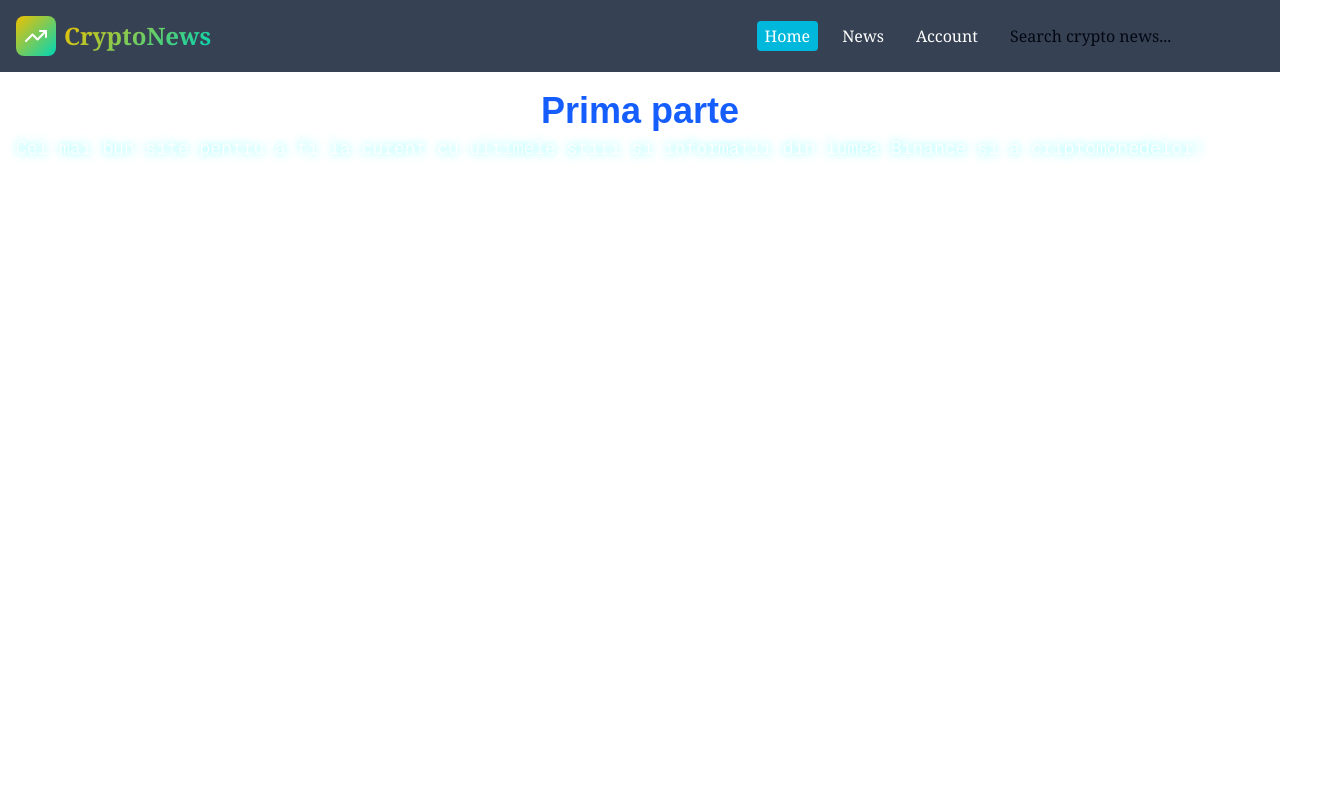
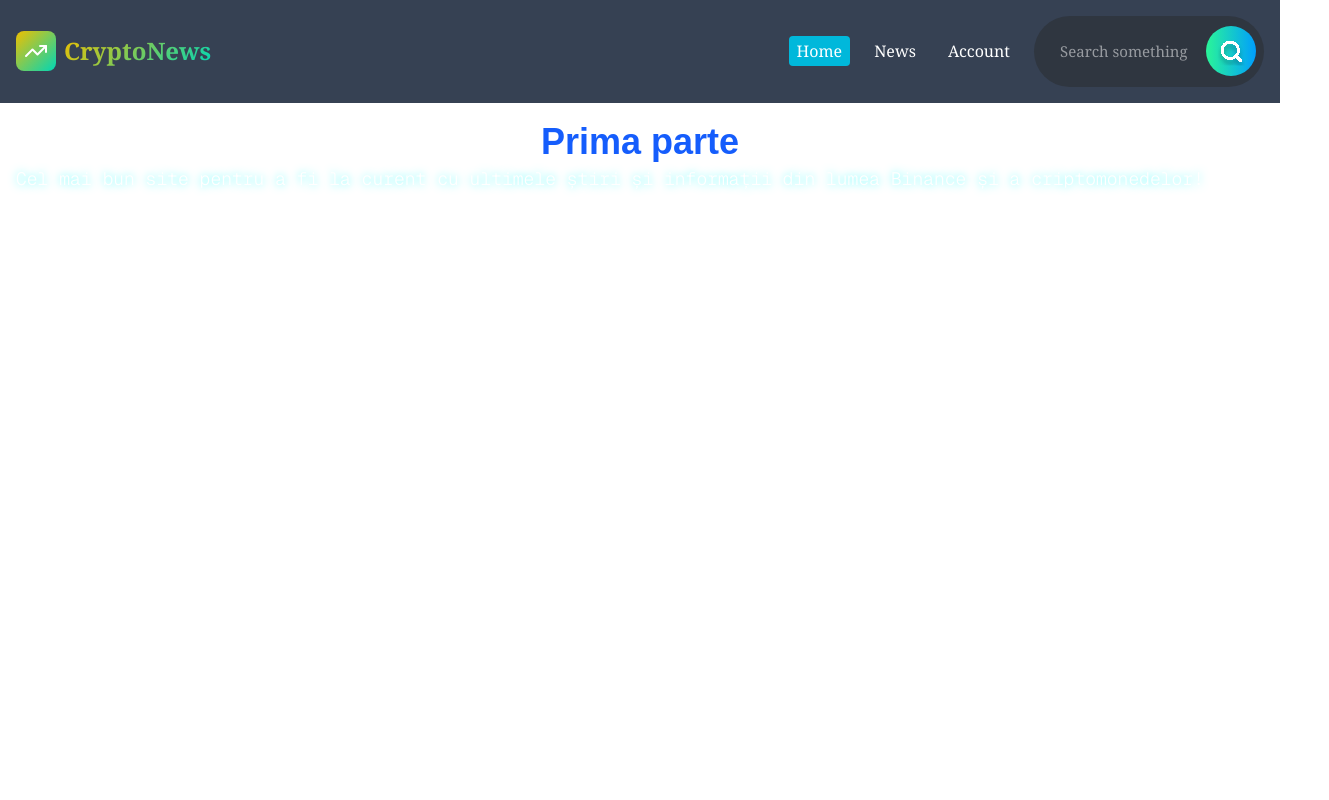
Before and after one commit to Matei-mini/Viitor, a Next.js app: page / in a window 1280 px wide. Shown: the top 800 px of the page, 1329 px wide, since content can reach past the window. Built offline with nearby package versions, Linux system fonts and the light colour scheme.

Commit message:
Search bar ui verse

```diff
--- /dev/null
+++ b/src/app/components/CompStyle.css
@@ -0,0 +1,46 @@
+.searchBox {
+    display: flex;
+    max-width: 230px;
+    align-items: center;
+    justify-content: space-between;
+    gap: 8px;
+    background: #2f3640;
+    border-radius: 50px;
+    position: relative;
+}
+
+.searchButton {
+    color: white;
+    position: absolute;
+    right: 8px;
+    width: 50px;
+    height: 50px;
+    border-radius: 50%;
+    background: linear-gradient(90deg, #2AF598 0%, #009EFD 100%);
+    border: 0;
+    display: flex;           /* adaugă asta */
+    justify-content: center; /* centrează pe orizontală */
+    align-items: center;     /* centrează pe verticală */
+    transition: all 300ms cubic-bezier(.23, 1, 0.32, 1);
+}
+
+
+.searchButton:hover {
+    background-color: #1a1a1a;
+    box-shadow: rgba(0, 0, 0, 0.5) 0 10px 20px;
+    transform: translateY(-3px);
+}
+
+.searchButton:active {
+    box-shadow: none;
+    transform: translateY(0);
+}
+
+.searchInput {
+    border: none;
+    background: none;
+    outline: none;
+    color: white;
+    font-size: 15px;
+    padding: 24px 46px 24px 26px;
+}
--- a/src/app/components/Navbar.js
+++ b/src/app/components/Navbar.js
@@ -3,7 +3,7 @@ import { useState } from "react";
 import Link from "next/link";
 import { usePathname } from "next/navigation";
 import { Logo } from "./Logo";
-
+import CompStyle from "./SearchBar";
 export function Navbar() {
     const [menuOpen, setMenuOpen] = useState(false);
     const pathname = usePathname(); // ruta curentă
@@ -39,20 +39,12 @@ export function Navbar() {
                     })}
                 </ul>
 
-                <input
-                    type="text"
-                    placeholder="Search crypto news..."
-                    className="px-2 py-1 rounded text-black placeholder-gray-950 focus:outline-neutral-600"
-                />
+                <CompStyle />
             </div>
 
             {/* Mobile menu */}
             <div className="flex md:hidden items-center gap-2 flex-1">
-                <input
-                    type="text"
-                    placeholder="Search crypto news..."
-                    className="px-2 py-1 rounded text-black placeholder-gray-950 focus:outline-cyan-200 flex-1 w-1/6"
-                />
+                <CompStyle />
                 <button
                     className="text-2xl"
                     onClick={() => setMenuOpen(!menuOpen)}
--- /dev/null
+++ b/src/app/components/SearchBar.js
@@ -0,0 +1,82 @@
+"use client";
+import React from "react";
+import "./CompStyle.css"; // fișierul cu stilurile tale CSS
+
+export default function CompStyle() {
+    return (
+        <div className="searchBox">
+            <input
+                className="searchInput"
+                type="text"
+                placeholder="Search something"
+            />
+            <button className="searchButton">
+                <svg
+                    xmlns="http://www.w3.org/2000/svg"
+                    width="29"
+                    height="29"
+                    viewBox="0 0 29 29"
+                    fill="none"
+                >
+                    <g clipPath="url(#clip0_2_17)">
+                        <g filter="url(#filter0_d_2_17)">
+                            <path
+                                d="M23.7953 23.9182L19.0585 19.1814M19.0585 19.1814C19.8188 18.4211 20.4219 17.5185 20.8333 16.5251C21.2448 15.5318 21.4566 14.4671 21.4566 13.3919C21.4566 12.3167 21.2448 11.252 20.8333 10.2587C20.4219 9.2653 19.8188 8.36271 19.0585 7.60242C18.2982 6.84214 17.3956 6.23905 16.4022 5.82759C15.4089 5.41612 14.3442 5.20435 13.269 5.20435C12.1938 5.20435 11.1291 5.41612 10.1358 5.82759C9.1424 6.23905 8.23981 6.84214 7.47953 7.60242C5.94407 9.13789 5.08145 11.2204 5.08145 13.3919C5.08145 15.5634 5.94407 17.6459 7.47953 19.1814C9.01499 20.7168 11.0975 21.5794 13.269 21.5794C15.4405 21.5794 17.523 20.7168 19.0585 19.1814Z"
+                                stroke="white"
+                                strokeWidth="3"
+                                strokeLinecap="round"
+                                strokeLinejoin="round"
+                                shapeRendering="crispEdges"
+                            ></path>
+                        </g>
+                    </g>
+                    <defs>
+                        <filter
+                            id="filter0_d_2_17"
+                            x="-0.418549"
+                            y="3.70435"
+                            width="29.7139"
+                            height="29.7139"
+                            filterUnits="userSpaceOnUse"
+                            colorInterpolationFilters="sRGB"
+                        >
+                            <feFlood floodOpacity="0" result="BackgroundImageFix"></feFlood>
+                            <feColorMatrix
+                                in="SourceAlpha"
+                                type="matrix"
+                                values="0 0 0 0 0 0 0 0 0 0 0 0 0 0 0 0 0 0 127 0"
+                                result="hardAlpha"
+                            ></feColorMatrix>
+                            <feOffset dy="4"></feOffset>
+                            <feGaussianBlur stdDeviation="2"></feGaussianBlur>
+                            <feComposite in2="hardAlpha" operator="out"></feComposite>
+                            <feColorMatrix
+                                type="matrix"
+                                values="0 0 0 0 0 0 0 0 0 0 0 0 0 0 0 0 0 0 0.25 0"
+                            ></feColorMatrix>
+                            <feBlend
+                                mode="normal"
+                                in2="BackgroundImageFix"
+                                result="effect1_dropShadow_2_17"
+                            ></feBlend>
+                            <feBlend
+                                mode="normal"
+                                in="SourceGraphic"
+                                in2="effect1_dropShadow_2_17"
+                                result="shape"
+                            ></feBlend>
+                        </filter>
+                        <clipPath id="clip0_2_17">
+                            <rect
+                                width="28.0702"
+                                height="28.0702"
+                                fill="white"
+                                transform="translate(0.403503 0.526367)"
+                            ></rect>
+                        </clipPath>
+                    </defs>
+                </svg>
+            </button>
+        </div>
+    );
+}
--- /dev/null
+++ b/tailwind.config.js
@@ -0,0 +1,11 @@
+/** @type {import('tailwindcss').Config} */
+module.exports = {
+    content: [
+        "./src/app/**/*.{js,ts,jsx,tsx}",
+        "./src/components/**/*.{js,ts,jsx,tsx}",
+    ],
+    theme: {
+        extend: {},
+    },
+    plugins: [],
+}
```
